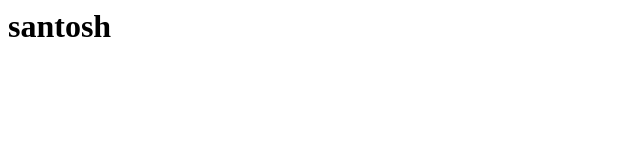
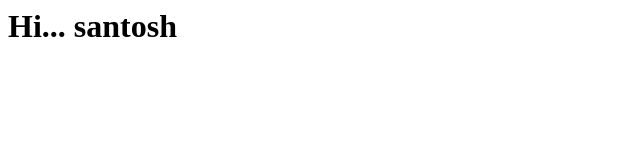
Before and after one commit to santosh-12M/webrepo, a plain HTML site: page index.html in a window 1280 px wide. Shown: the whole page, without its empty margins (0-640 px from the left). Drawn offline with Linux system fonts and the light colour scheme.

Commit message:
modified index.html

```diff
--- a/index.html
+++ b/index.html
@@ -1 +1 @@
-<h1>santosh</h1>
+<h1>Hi... santosh </h1>
```
